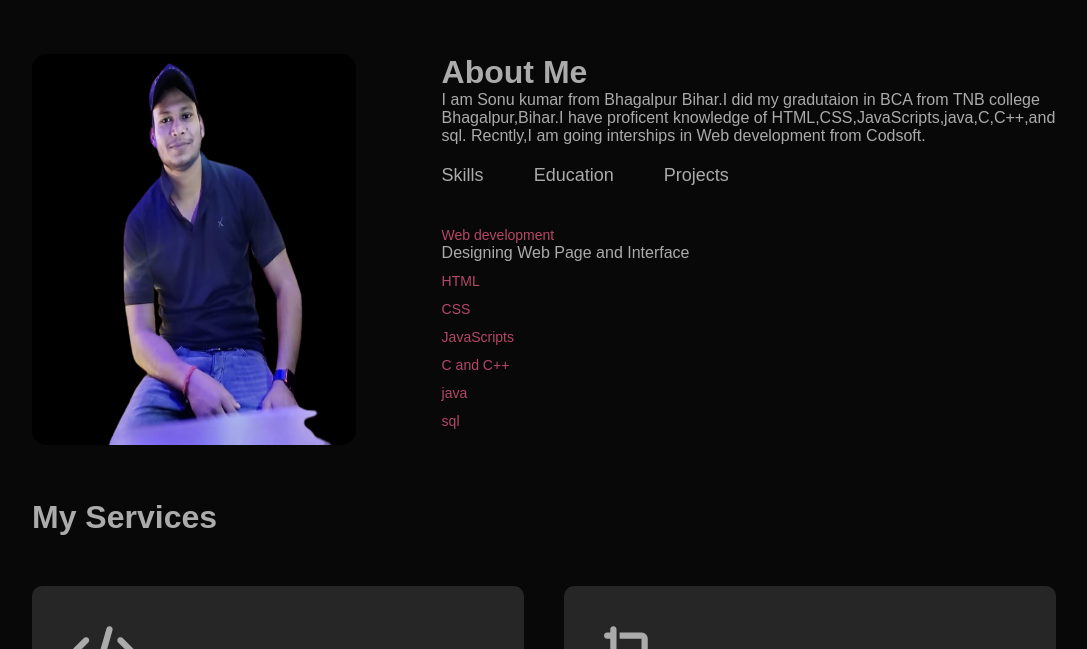
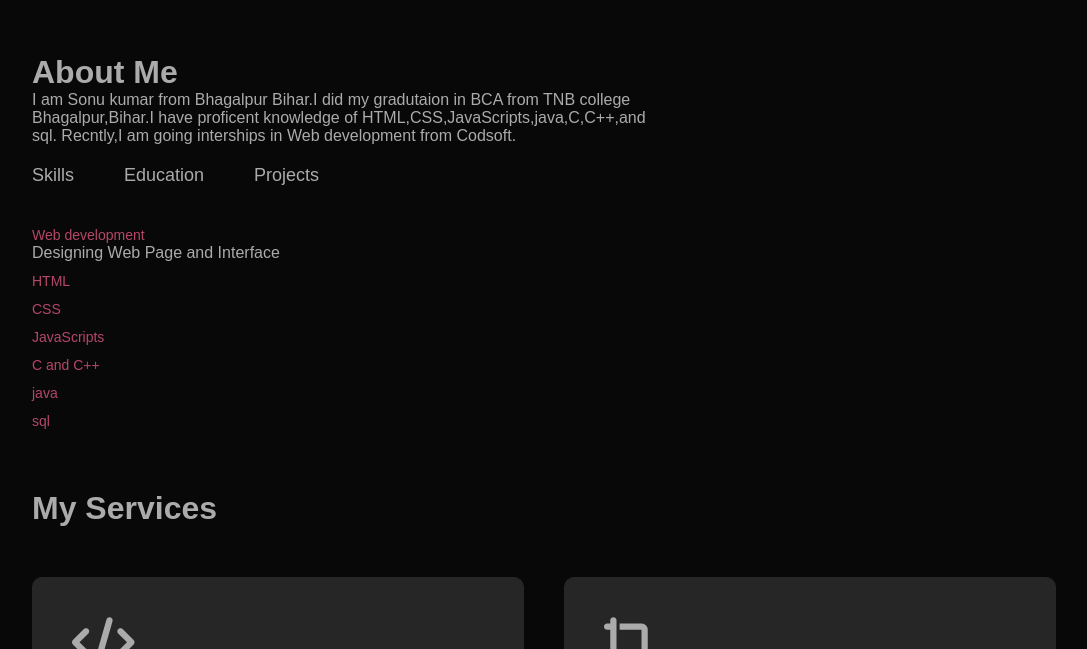
Before and after one commit to Sonukumar753/Codsoft, a plain HTML site: page index.html in a window 1280 px wide. Shown: the part 836-1485 px from the top of the page, without its empty margins (96-1183 px from the left). Drawn offline with Linux system fonts and the light colour scheme.

Commit message:
Update index.html

```diff
--- a/index.html
+++ b/index.html
@@ -46,9 +46,7 @@
         <div id="about">
             <div class="container">
                 <div class="row">
-                    <div class="about-col-1">
-                        <img src="images/user.png">
-                    </div>
+
                     <div class="about-col-2">
                         <h1 class="sub-title">About Me</h1>
                         <p>
```
